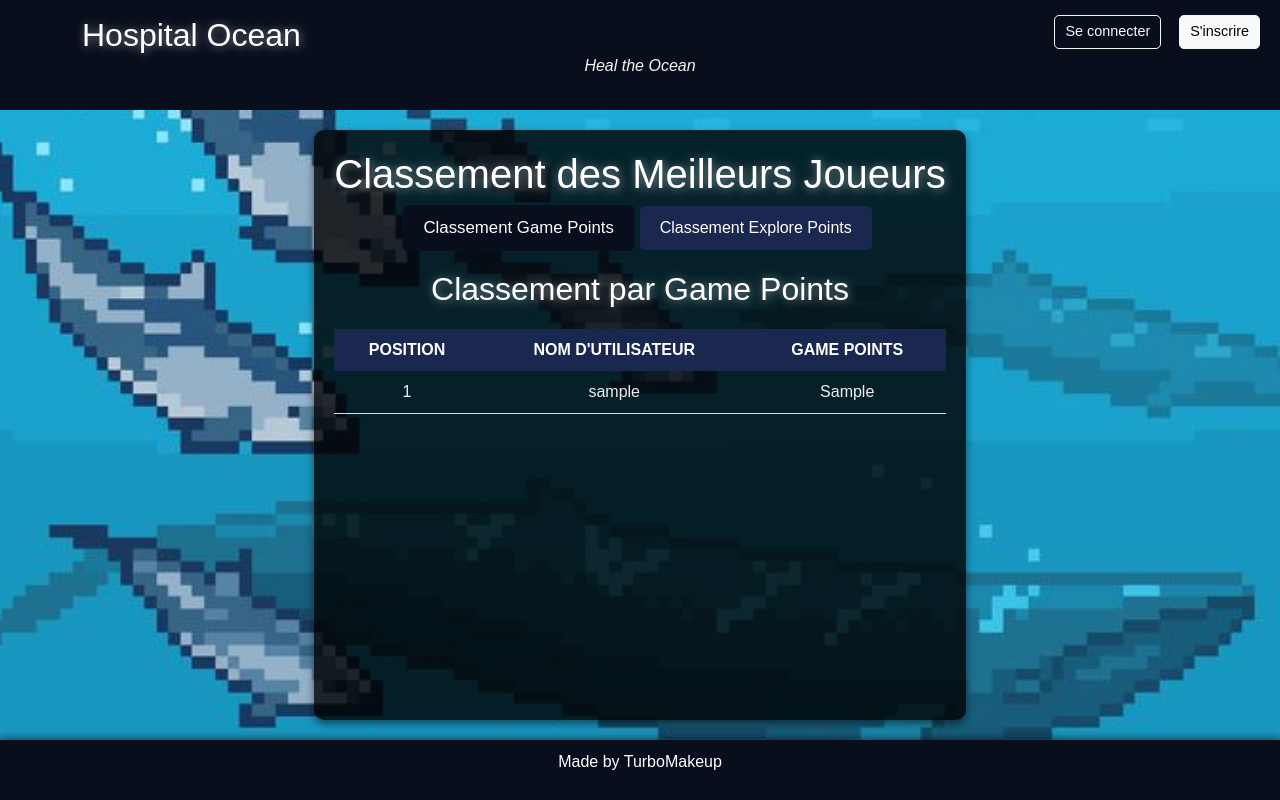
After one commit to TheSpilas/NuitinfoMakeUp, a PHP site: page /classement.php in a window 1280 px wide. The commit adds this page. Run offline with PHP 8.4, Linux system fonts and the light colour scheme; tables that the repository leaves empty or names only in its code hold one stand-in row (values such as "Sample post").

Commit message:
integration sirine

```diff
--- a/OceanHospital/assets/styles/styles.css
+++ b/OceanHospital/assets/styles/styles.css
@@ -7,109 +7,33 @@
     --button-text-color: #fff;
 }
 
-body {
-    font-family: Arial, sans-serif;
+/* Styles globaux */
+body, html {
     margin: 0;
     padding: 0;
-    background-color: var(--background-color);
+    height: 100%;
+    font-family: Arial, sans-serif;
+    background: url('../../assets/img/background.jpg') no-repeat center center fixed;
+    background-size: cover;
 }
 
-html, body {
-    height: 100%;
-}
 
+/* Texte du motto */
 .motto {
     font-style: italic;
     color: #f4f4f4;
+}
+
+/* Header */
+header {
+    background-color: var(--header-color);
+    color: var(--text-color);
 }
 
 header .logo h1 {
     margin: 0;
     font-size: 2rem;
 }
-
-.sidebar {
-    position: fixed;
-    top: 0;
-    right: -100%;
-    width: 300px;
-    height: 100%;
-    background-color: var(--navbar-color);
-    overflow-y: auto;
-    transition: right 0.3s ease;
-    z-index: 1050;
-    padding: 1rem;
-}
-
-
-.sidebar .btn-close {
-    background: none;
-    border: none;
-    color: var(--text-color);
-    font-size: 1.5rem;
-    position: absolute;
-    top: 10px;
-    right: 10px;
-}
-
-.navbar {
-    margin-top: 20px;
-}
-
-.nav-item {
-    border: 2px solid var(--text-color);
-    border-radius: 12px; /* Ajout de coins arrondis */
-    background-color: var(--navbar-color);
-    padding: 10px;
-    width: 120px;
-    text-align: center;
-    transition: transform 0.2s ease, background-color 0.2s ease;
-}
-
-.nav-item:hover {
-    background-color: var(--header-color);
-    transform: scale(1.05);
-    border-radius: 15px; /* Effet d'arrondi supplémentaire au survol */
-}
-
-
-.nav-link {
-    color: var(--text-color);
-    text-decoration: none;
-    display: flex;
-    flex-direction: column;
-    align-items: center;
-    justify-content: center;
-}
-
-.nav-link img {
-    margin-bottom: 10px;
-}
-
-.navbar ul {
-    padding: 0;
-    margin: 0;
-    display: flex;
-    gap: 20px;
-    justify-content: center;
-}
-
-
-
-
-#sidebar.active {
-    right: 0;
-}
-
-.about, .principle {
-    margin: 20px auto;
-    max-width: 800px;
-}
-
-main {
-    flex-grow: 1;
-}
-
 
 .auth-buttons {
     display: flex;
@@ -125,25 +49,50 @@ main {
     border-radius: 5px;
 }
 
-
-
-body {
-    font-family: Arial, sans-serif;
-    background-color: var(--background-color);
-    margin: 0;
-    padding: 0;
+/* Main */
+main {
+    flex-grow: 1;
+    padding: 20px;
+    background: transparent;
+    color: white;
 }
 
-header {
-    background-color: var(--header-color);
+/* Sections */
+.about, .principle {
+    margin: 20px auto;
+    max-width: 800px;
 }
 
-.motto {
-    font-style: italic;
-    color: #f4f4f4;
+/* Sidebar (si utilisé) */
+.sidebar {
+    position: fixed;
+    top: 0;
+    right: -100%;
+    width: 300px;
+    height: 100%;
+    background-color: var(--navbar-color);
+    overflow-y: auto;
+    transition: right 0.3s ease;
+    z-index: 1050;
+    padding: 1rem;
 }
 
-.login-form-container {
+.sidebar .btn-close {
+    background: none;
+    border: none;
+    color: var(--text-color);
+    font-size: 1.5rem;
+    position: absolute;
+    top: 10px;
+    right: 10px;
+}
+
+#sidebar.active {
+    right: 0;
+}
+
+/* Formulaires de connexion et inscription */
+.login-form-container, .signup-form-container {
     max-width: 400px;
     width: 100%;
     background-color: var(--background-color);
@@ -151,7 +100,7 @@ header {
     border-radius: 12px;
 }
 
-.login-form-container h2 {
+.login-form-container h2, .signup-form-container h2 {
     color: var(--header-color);
 }
 
@@ -172,49 +121,175 @@ a:hover {
     text-decoration: underline;
 }
 
-.signup-form-container {
-    max-width: 400px;
-    width: 100%;
-    background-color: var(--background-color);
-    border: 2px solid var(--navbar-color);
-    border-radius: 12px;
+        /* Styles pour les bulles */
+        .nav-item a {
+            display: flex;
+            flex-direction: column;
+            align-items: center;
+            justify-content: center;
+            text-decoration: none;
+            color: white;
+            width: 220px;
+            height: 220px;
+            background: url('../../assets/img/bubble.png') no-repeat center center;
+            background-size: contain;
+            border-radius: 50%;
+            overflow: hidden;
+            text-align: center;
+            transition: transform 0.3s ease, box-shadow 0.3s ease;
+        }
+
+        .nav-item a:hover {
+            transform: scale(1.1); /* Agrandir légèrement au survol */
+            box-shadow: 0 0 15px rgba(255, 255, 255, 0.8); /* Effet lumineux */
+        }
+
+        .nav-item img {
+            width: 100px;
+            height: 100px;
+            margin-bottom: 5px;
+        }
+
+        .nav-item span {
+            font-size: 1.3rem;
+            font-weight: bold;
+            text-shadow: 1px 1px 5px rgba(0, 0, 0, 0.7);
+        }
+
+        /* Aligner les bulles au centre */
+        .navbar ul {
+            padding: 0;
+            margin: 0;
+            display: flex;
+            gap: 20px;
+            justify-content: center;
+        }
+
+.my-5 {
+    margin-top: 0.5rem!important;
 }
 
-.signup-form-container h2 {
-    color: var(--header-color);
+
+.container2 {
+    max-width: 800px;
+    margin: 20px auto;
+    padding: 20px;
+    background: rgba(0, 0, 0, 0.8);
+    border-radius: 10px;
+    box-shadow: 0 4px 8px rgba(0, 0, 0, 0.5);
+    color: #fff;
+    flex-grow: 1; /* Pour que le contenu occupe l'espace restant */
 }
 
-.btn-primary {
-    background-color: var(--navbar-color);
-    border: none;
+footer {
+    background-color: #090e1d;
+    color: #fff;
+    text-align: center;
+    padding: 10px 0;
+    margin-top: auto; /* Pousse le footer en bas */
+    box-shadow: 0 -2px 8px rgba(0, 0, 0, 0.5);
 }
 
-.btn-primary:hover {
-    background-color: var(--header-color);
+/* Responsive pour petits écrans */
+@media (max-width: 768px) {
+    .container2 {
+        margin: 10px auto;
+        padding: 15px;
+    }
 }
 
-a {
-    color: var(--navbar-color);
+/* Titres principaux */
+h1, h2 {
+    text-align: center;
+    color: #fff;
+    text-shadow: 1px 1px 10px rgba(255, 255, 255, 0.5);
 }
 
-a:hover {
-    text-decoration: underline;
-}
-body, html {
-    margin: 0;
-    padding: 0;
-    height: 100%;
-    background: url('assets/img/background.jpg') no-repeat center center fixed;
-    background-size: cover;
+/* Onglets */
+.tabs {
+    display: flex;
+    justify-content: center;
+    margin-bottom: 20px;
 }
 
-main {
-    background: rgba(255, 255, 255, 0.8);
-    padding: 20px;
-    border-radius: 10px;
+.tabs button {
+    background: #1a274e;
+    color: white;
+    border: none;
+    padding: 10px 20px;
+    cursor: pointer;
+    margin: 0 5px;
+    border-radius: 5px;
+    transition: background 0.3s ease, transform 0.2s ease;
 }
 
-body, html {
-    background: url('assets/img/background.jpg') no-repeat center center fixed;
-    background-size: cover;
+.tabs button:hover,
+.tabs button.active {
+    background: #090e1d;
+    transform: scale(1.05); /* Légère mise en avant au survol */
 }
+
+/* Tableaux */
+table {
+    width: 100%;
+    margin: 20px 0;
+    border-collapse: collapse;
+}
+
+table th {
+    background-color: #1a274e;
+    color: white;
+    padding: 12px;
+    text-align: center;
+    font-weight: bold;
+    text-transform: uppercase; /* Texte des entêtes en majuscules */
+}
+
+table td {
+    padding: 12px;
+    text-align: center;
+    border-bottom: 1px solid #ddd;
+    color: #eee; /* Couleur du texte des cellules */
+}
+
+table tr:nth-child(even) {
+    background-color: rgba(255, 255, 255, 0.1);
+}
+
+table tr:hover {
+    background-color: rgba(255, 255, 255, 0.2);
+    transition: background 0.2s ease;
+}
+
+/* Classement Explore masqué par défaut */
+#explore-ranking {
+    display: none;
+}
+
+/* Style spécifique pour le footer */
+footer {
+    background-color: #090e1d;
+    color: #fff;
+    text-align: center;
+    padding: 10px 0;
+    margin-top: auto;
+    box-shadow: 0 -2px 8px rgba(0, 0, 0, 0.5);
+}
+
+/* Responsive */
+@media (max-width: 768px) {
+    .container2 {
+        margin: 20px auto;
+        padding: 15px;
+    }
+
+    .tabs button {
+        padding: 8px 15px;
+        font-size: 14px;
+    }
+
+    table th, table td {
+        padding: 10px;
+        font-size: 14px;
+    }
+}
--- /dev/null
+++ b/OceanHospital/classement.php
@@ -0,0 +1,140 @@
+<?php
+require('actions/database.php'); // Inclure votre fichier de connexion à la base de données
+
+// Récupérer les meilleurs joueurs pour game_points
+try {
+    $getGamePointsRanking = $bdd->prepare('SELECT username, game_points FROM users ORDER BY game_points DESC LIMIT 10');
+    $getGamePointsRanking->execute();
+    $gamePointsPlayers = $getGamePointsRanking->fetchAll();
+
+    // Récupérer les meilleurs joueurs pour explore_points
+    $getExplorePointsRanking = $bdd->prepare('SELECT username, explore_points FROM users ORDER BY explore_points DESC LIMIT 10');
+    $getExplorePointsRanking->execute();
+    $explorePointsPlayers = $getExplorePointsRanking->fetchAll();
+} catch (Exception $e) {
+    die('Erreur lors de la récupération des données : ' . $e->getMessage());
+}
+include('includes/head.php');
+?>
+<!DOCTYPE html>
+<html lang="fr">
+<head>
+    <meta charset="UTF-8">
+    <meta name="viewport" content="width=device-width, initial-scale=1.0">
+    <title>Classement des Meilleurs Joueurs</title>
+    <link href="https://cdn.jsdelivr.net/npm/bootstrap@5.3.0-alpha1/dist/css/bootstrap.min.css" rel="stylesheet">
+    <link rel="stylesheet" href="assets/styles/styles.css">
+</head>
+<body class="d-flex flex-column min-vh-100">
+<header style="background-color: var(--header-color);" class="text-white py-3">
+    <div class="container d-flex justify-content-between align-items-center">
+        <div class="logo">
+            <a href="index.php" class="text-white text-decoration-none">
+                <h1>Hospital Ocean</h1>
+            </a>
+        </div>
+        <div class="auth-buttons">
+            <a href="login.php" class="btn btn-outline-light me-2">Se connecter</a>
+            <a href="signup.php" class="btn btn-light">S'inscrire</a>
+        </div>
+    </div>
+    <p class="motto text-center mb-3">Heal the Ocean</p>
+</header>
+
+<div class="container2 d-flex flex-column">
+    <h1>Classement des Meilleurs Joueurs</h1>
+    <div class="tabs">
+        <button id="game-tab" class="active" onclick="showRanking('game')">Classement Game Points</button>
+        <button id="explore-tab" onclick="showRanking('explore')">Classement Explore Points</button>
+    </div>
+
+    <!-- Classement Game Points -->
+    <div id="game-ranking">
+        <h2>Classement par Game Points</h2>
+        <table>
+            <thead>
+                <tr>
+                    <th>Position</th>
+                    <th>Nom d'utilisateur</th>
+                    <th>Game Points</th>
+                </tr>
+            </thead>
+            <tbody>
+                <?php
+                if (count($gamePointsPlayers) > 0) {
+                    $position = 1;
+                    foreach ($gamePointsPlayers as $player) {
+                        echo '<tr>';
+                        echo '<td>' . $position . '</td>';
+                        echo '<td>' . htmlspecialchars($player['username']) . '</td>';
+                        echo '<td>' . htmlspecialchars($player['game_points']) . '</td>';
+                        echo '</tr>';
+                        $position++;
+                    }
+                } else {
+                    echo '<tr><td colspan="3">Aucun joueur trouvé.</td></tr>';
+                }
+                ?>
+            </tbody>
+        </table>
+    </div>
+
+    <!-- Classement Explore Points -->
+    <div id="explore-ranking" style="display:none;">
+        <h2>Classement par Explore Points</h2>
+        <table>
+            <thead>
+                <tr>
+                    <th>Position</th>
+                    <th>Nom d'utilisateur</th>
+                    <th>Explore Points</th>
+                </tr>
+            </thead>
+            <tbody>
+                <?php
+                if (count($explorePointsPlayers) > 0) {
+                    $position = 1;
+                    foreach ($explorePointsPlayers as $player) {
+                        echo '<tr>';
+                        echo '<td>' . $position . '</td>';
+                        echo '<td>' . htmlspecialchars($player['username']) . '</td>';
+                        echo '<td>' . htmlspecialchars($player['explore_points']) . '</td>';
+                        echo '</tr>';
+                        $position++;
+                    }
+                } else {
+                    echo '<tr><td colspan="3">Aucun joueur trouvé.</td></tr>';
+                }
+                ?>
+            </tbody>
+        </table>
+    </div>
+</div>
+
+<footer>
+    <p>Made by TurboMakeup</p>
+</footer>
+<script src="https://cdn.jsdelivr.net/npm/bootstrap@5.3.0-alpha1/dist/js/bootstrap.bundle.min.js"></script>
+<script>
+    // Gestion des onglets
+    function showRanking(type) {
+        const gameRanking = document.getElementById('game-ranking');
+        const exploreRanking = document.getElementById('explore-ranking');
+        const gameTab = document.getElementById('game-tab');
+        const exploreTab = document.getElementById('explore-tab');
+
+        if (type === 'game') {
+            gameRanking.style.display = 'block';
+            exploreRanking.style.display = 'none';
+            gameTab.classList.add('active');
+            exploreTab.classList.remove('active');
+        } else {
+            gameRanking.style.display = 'none';
+            exploreRanking.style.display = 'block';
+            gameTab.classList.add('active');
+            exploreTab.classList.remove('active');
+        }
+    }
+</script>
+</body>
+</html>
```
Also changed, not shown: OceanHospital/actions/updateExpPoints.php (added, +23 -0 lines), OceanHospital/index.php (+11 -35 lines), OceanHospital/podcast.php (+4 -3 lines), OceanHospital/assets/img/pixel-classement.png (added), OceanHospital/assets/img/pixel-credit.png (added), OceanHospital/assets/img/pixel-jeux.png (added), OceanHospital/assets/img/pixel-podcast.png (added).
